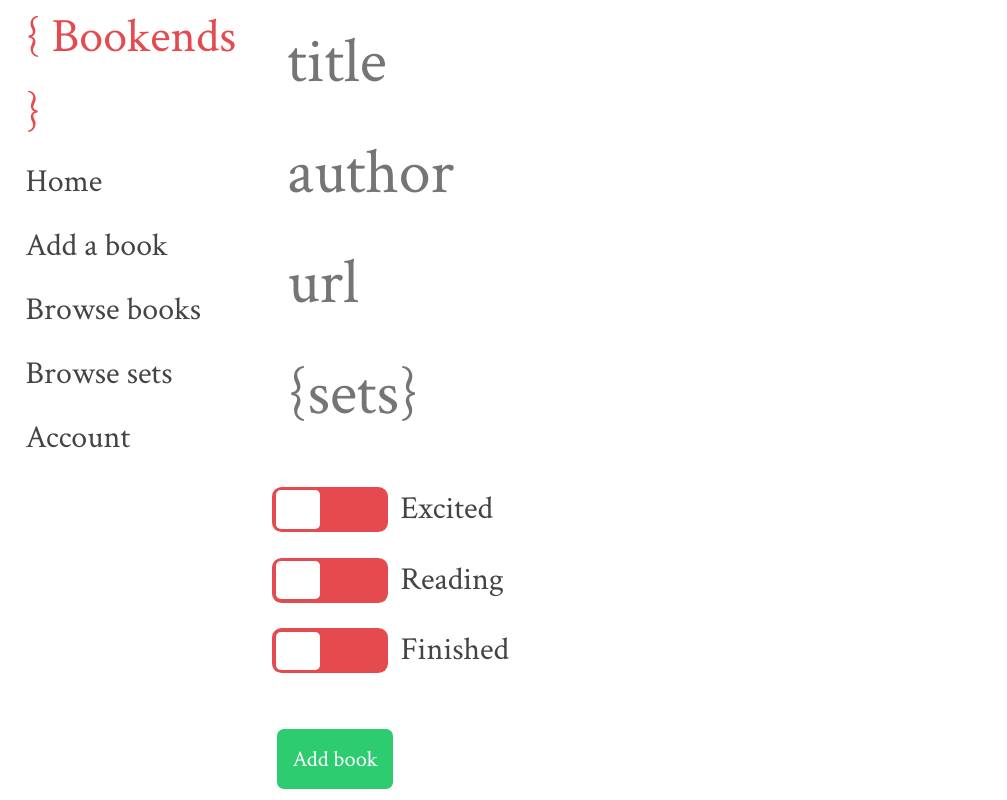
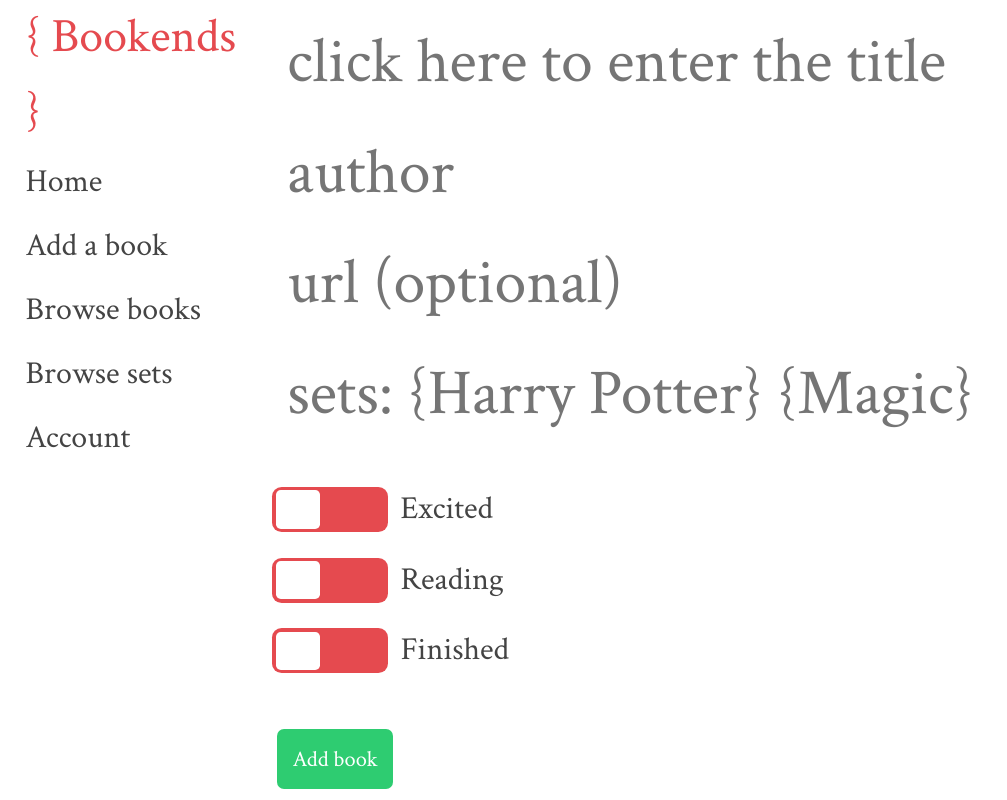
Before and after one commit to billjedi/bookends, a Flask app: template bookends/templates/books/add.html in a window 1280 px wide. Shown: the whole page, without its empty margins (0-1007 px from the left). Run offline with Flask 2, Linux system fonts and the light colour scheme; the template is opened without the code that fills it, so the values that code supplies are empty; parts of the project's set-up code (start-up, migrations or seed data) failed here and were passed over.

```diff
--- a/bookends/templates/app_index.html
+++ b/bookends/templates/app_index.html
@@ -4,7 +4,11 @@
 {% block body %}
 <div class="grid-container">
 
+    {% if books_reading|length %}
     <h1>You are currently reading {{ list_to_string(books_reading)|trim }}.</h1>
+    {% else %}
+    <h1>You're not reading any books right now.</h1>
+    {% endif %}
 
     <div class="grid-33">
         <h2><small>Books you're</small><br>Excited<br><small>about&hellip;</small></h2>
--- a/bookends/templates/books/add.html
+++ b/bookends/templates/books/add.html
@@ -2,10 +2,10 @@
 
 {% block body %}
 <form action="{{ url_for('add_book') }}" method="POST">
-    <input type="text" name="title" placeholder="title" /><br>
+    <input type="text" name="title" placeholder="{% if current_user.books.all()|length %}title{%else %}click here to enter the title{% endif %}" /><br>
     <input type="text" name="author" placeholder="author"/><br>
-    <input type="text" name="url" placeholder="url" /><br>
-    <input type="text" name="sets" placeholder="{sets}" /><br>
+    <input type="text" name="url" placeholder="url (optional)" /><br>
+    <input type="text" name="sets" placeholder="{% if current_user.sets.all()|length %}{sets}{%else %}sets: {Harry Potter} {Magic}{% endif %}" /><br>
 
     <br>
 
```
